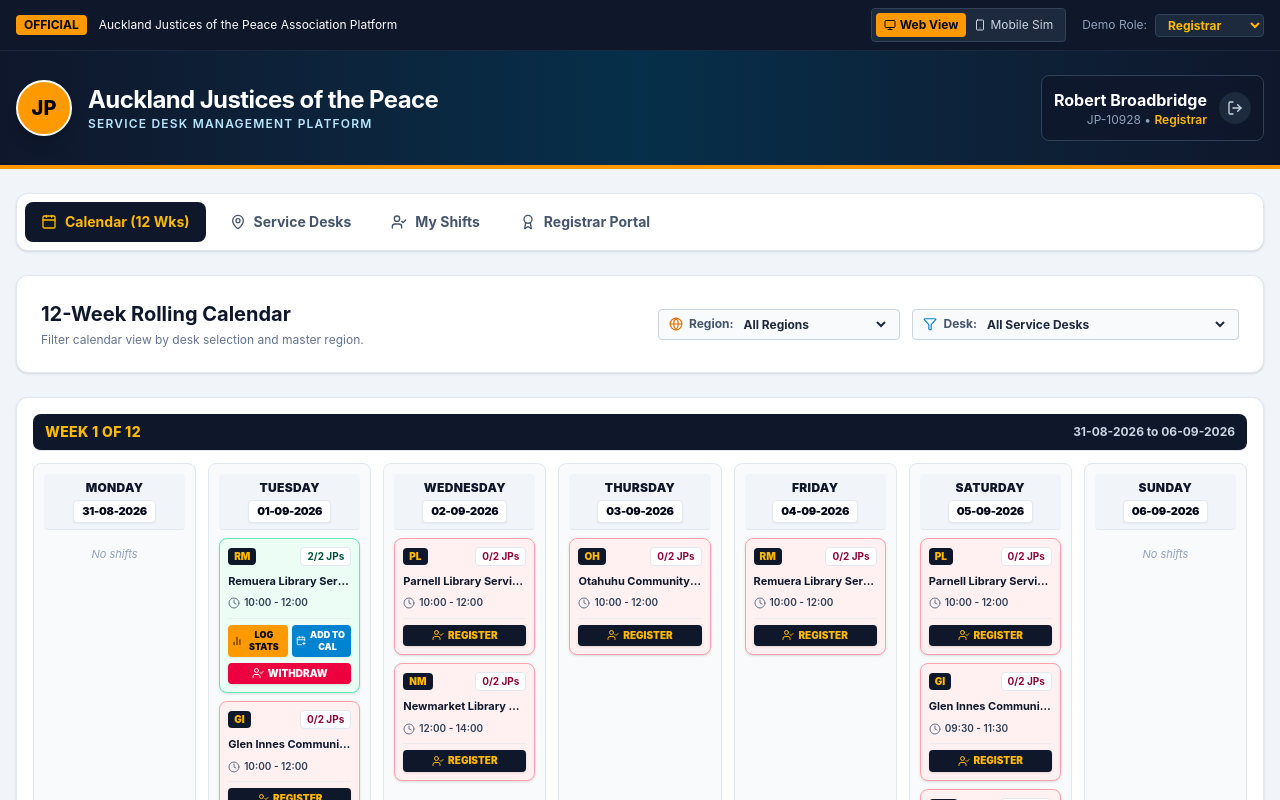
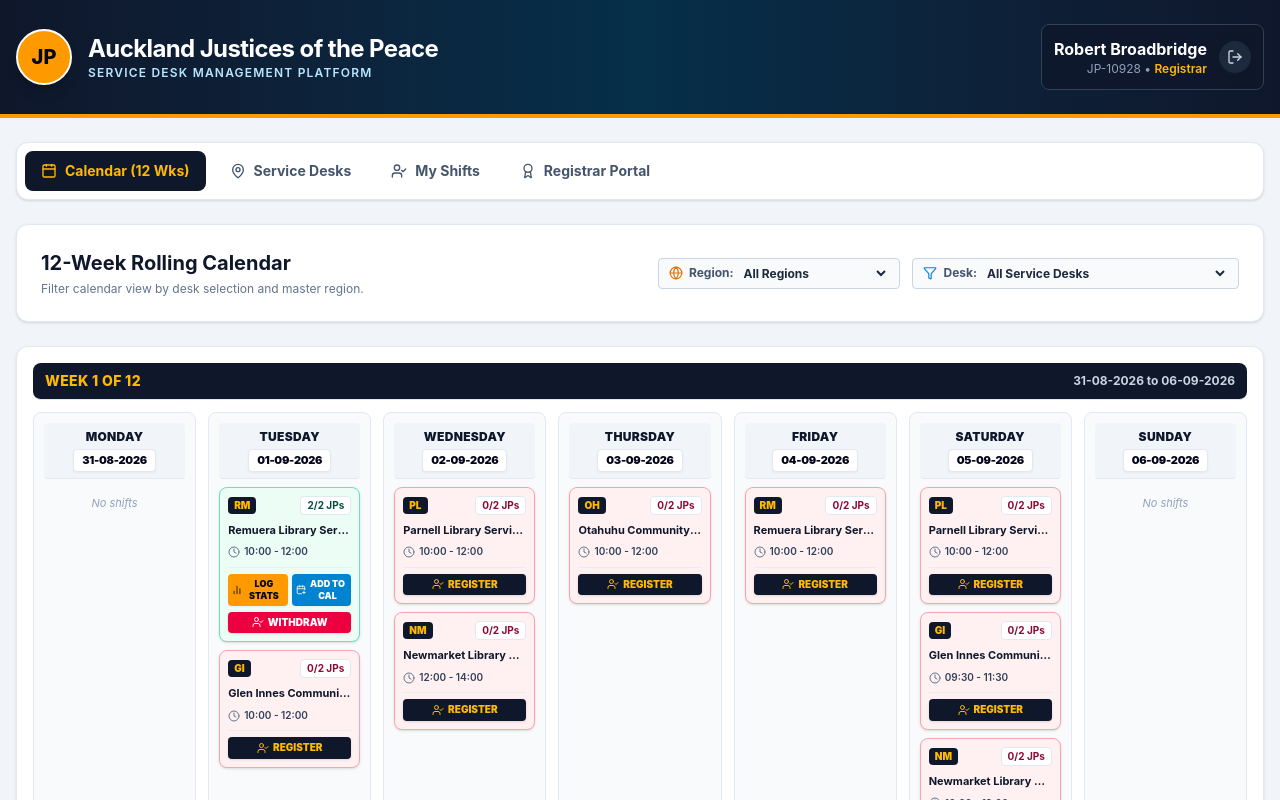
Before and after one commit to rob-broadbridge/ajpa-roster-portal, a React (Vite) app: page / in a window 1280 px wide. Shown: the top 800 px of the page. Built offline with nearby package versions, Linux system fonts and the light colour scheme.

Commit message:
Remove top bar utility header and role switcher

```diff
--- a/src/App.jsx
+++ b/src/App.jsx
@@ -3,7 +3,7 @@ import {
   Calendar, MapPin, Users, UserCheck, ShieldAlert,
   Plus, Search, Filter, Download, ChevronLeft, ChevronRight,
   CheckCircle2, AlertTriangle, FileText, UserPlus,
-  LogOut, Phone, Mail, Award, Check, X, Smartphone, Monitor,
+  LogOut, Phone, Mail, Award, Check, X,
   Edit2, Trash2, RotateCcw, Archive, Ban, CalendarPlus, Info,
   Globe, Shield, UserX, Building2, CheckSquare, Square, BarChart2, Clock
 } from 'lucide-react';
@@ -100,7 +100,6 @@ export default function App() {
   const [currentUser, setCurrentUser] = useState(INITIAL_USERS[0]);
   const [isAuthenticated, setIsAuthenticated] = useState(true);
   const [activeTab, setActiveTab] = useState('calendar');
-  const [deviceMode, setDeviceMode] = useState('responsive');
 
   const [regions, setRegions] = useState(INITIAL_REGIONS);
   const [serviceDesks, setServiceDesks] = useState(INITIAL_SERVICE_DESKS);
@@ -551,16 +550,6 @@ END:VCALENDAR`;
     }
   };
 
-  const switchUserRole = (role) => {
-    const found = users.find(u => u.role === role && u.status === 'Approved');
-    if (found) {
-      setCurrentUser(found);
-      setIsAuthenticated(true);
-    } else {
-      setCurrentUser(prev => ({ ...prev, role }));
-    }
-  };
-
   return (
     <div className="min-h-screen bg-slate-100 text-slate-800 font-sans">
       {/* TOAST NOTIFICATION */}
@@ -570,40 +559,6 @@ END:VCALENDAR`;
           <span className="font-bold text-xs">Service Desk statistics logged successfully!</span>
         </div>
       )}
-
-      {/* --- TOP BAR --- */}
-      <header className="bg-slate-900 text-white border-b border-slate-800">
-        <div className="max-w-7xl mx-auto px-4 py-2 flex flex-wrap justify-between items-center text-xs">
-          <div className="flex items-center space-x-3">
-            <span className="bg-amber-500 text-slate-950 px-2 py-0.5 rounded font-bold uppercase">Official</span>
-            <span>Auckland Justices of the Peace Association Platform</span>
-          </div>
-
-          <div className="flex items-center space-x-4 mt-2 sm:mt-0">
-            <div className="flex items-center bg-slate-800 rounded p-1 border border-slate-700">
-              <button onClick={() => setDeviceMode('responsive')} className={`px-2 py-1 rounded flex items-center space-x-1 ${deviceMode === 'responsive' ? 'bg-amber-500 text-slate-950 font-bold' : 'text-slate-300'}`}>
-                <Monitor className="w-3 h-3" />
-                <span>Web View</span>
-              </button>
-              <button onClick={() => setDeviceMode('mobile')} className={`px-2 py-1 rounded flex items-center space-x-1 ${deviceMode === 'mobile' ? 'bg-amber-500 text-slate-950 font-bold' : 'text-slate-300'}`}>
-                <Smartphone className="w-3 h-3" />
-                <span>Mobile Sim</span>
-              </button>
-            </div>
-
-            {isAuthenticated && (
-              <div className="flex items-center space-x-2">
-                <span className="text-slate-400">Demo Role:</span>
-                <select value={currentUser.role} onChange={(e) => switchUserRole(e.target.value)} className="bg-slate-800 text-amber-400 border border-slate-700 rounded px-2 py-0.5 font-bold">
-                  <option value="Registrar">Registrar</option>
-                  <option value="Admin">Desk Admin</option>
-                  <option value="Member">JP Member</option>
-                </select>
-              </div>
-            )}
-          </div>
-        </div>
-      </header>
 
       {/* --- BRANDING HEADER --- */}
       <div className="bg-gradient-to-r from-slate-900 via-sky-950 to-slate-900 text-white relative overflow-hidden border-b-4 border-amber-500">
@@ -644,7 +599,7 @@ END:VCALENDAR`;
       </div>
 
       {/* --- MAIN CONTAINER --- */}
-      <div className={`mx-auto ${deviceMode === 'mobile' ? 'max-w-sm my-6 border-8 border-slate-800 rounded-[3rem] shadow-2xl overflow-hidden bg-slate-50' : 'max-w-7xl px-4 py-6'}`}>
+      <div className="max-w-7xl mx-auto px-4 py-6">
 
         {!isAuthenticated ? (
           <div className="bg-white rounded-xl shadow-md p-8 border border-slate-200 text-center space-y-6">
@@ -653,7 +608,7 @@ END:VCALENDAR`;
           </div>
         ) : (
           <>
-            {/* STREAMLINED NAVIGATION TABS */}
+            {/* NAVIGATION TABS */}
             <div className="bg-white rounded-xl shadow-sm p-2 border border-slate-200 mb-6 flex flex-wrap gap-2">
               <button onClick={() => setActiveTab('calendar')} className={`flex items-center space-x-2 px-4 py-2.5 rounded-lg text-sm font-bold transition ${activeTab === 'calendar' ? 'bg-slate-900 text-amber-400' : 'text-slate-600 hover:bg-slate-100'}`}>
                 <Calendar className="w-4 h-4" />
@@ -736,7 +691,7 @@ END:VCALENDAR`;
                         <span className="text-xs text-slate-300 font-bold">{week.startDate} to {week.endDate}</span>
                       </div>
 
-                      <div className={`grid gap-3 ${deviceMode === 'mobile' ? 'grid-cols-1' : 'grid-cols-1 md:grid-cols-7'}`}>
+                      <div className="grid gap-3 grid-cols-1 md:grid-cols-7">
                         {week.days.map(dayObj => {
                           const dayOccurrences = generatedOccurrences.filter(occ => {
                             const parentDesk = activeDeskMap[occ.deskId] || {};
```
